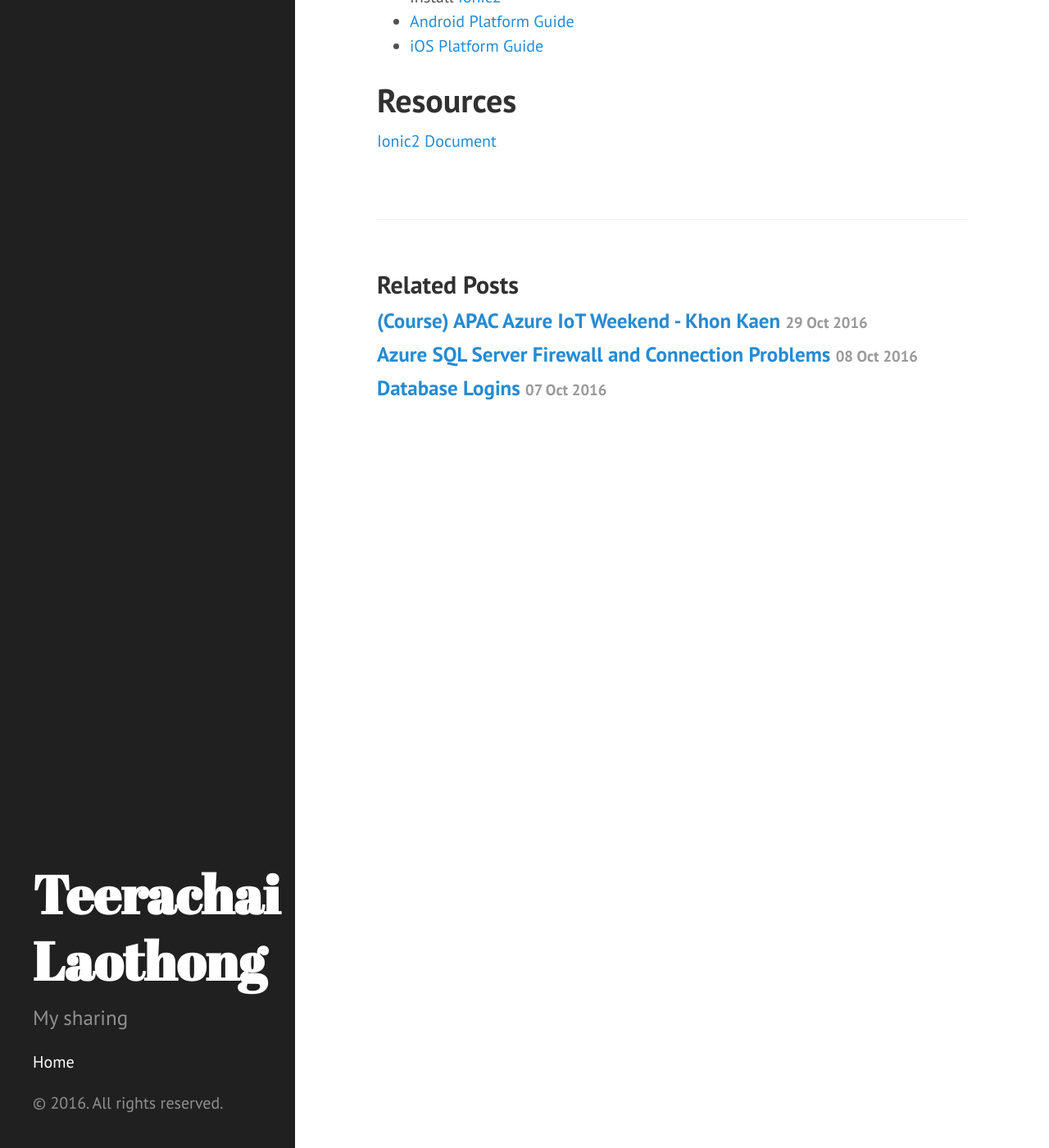
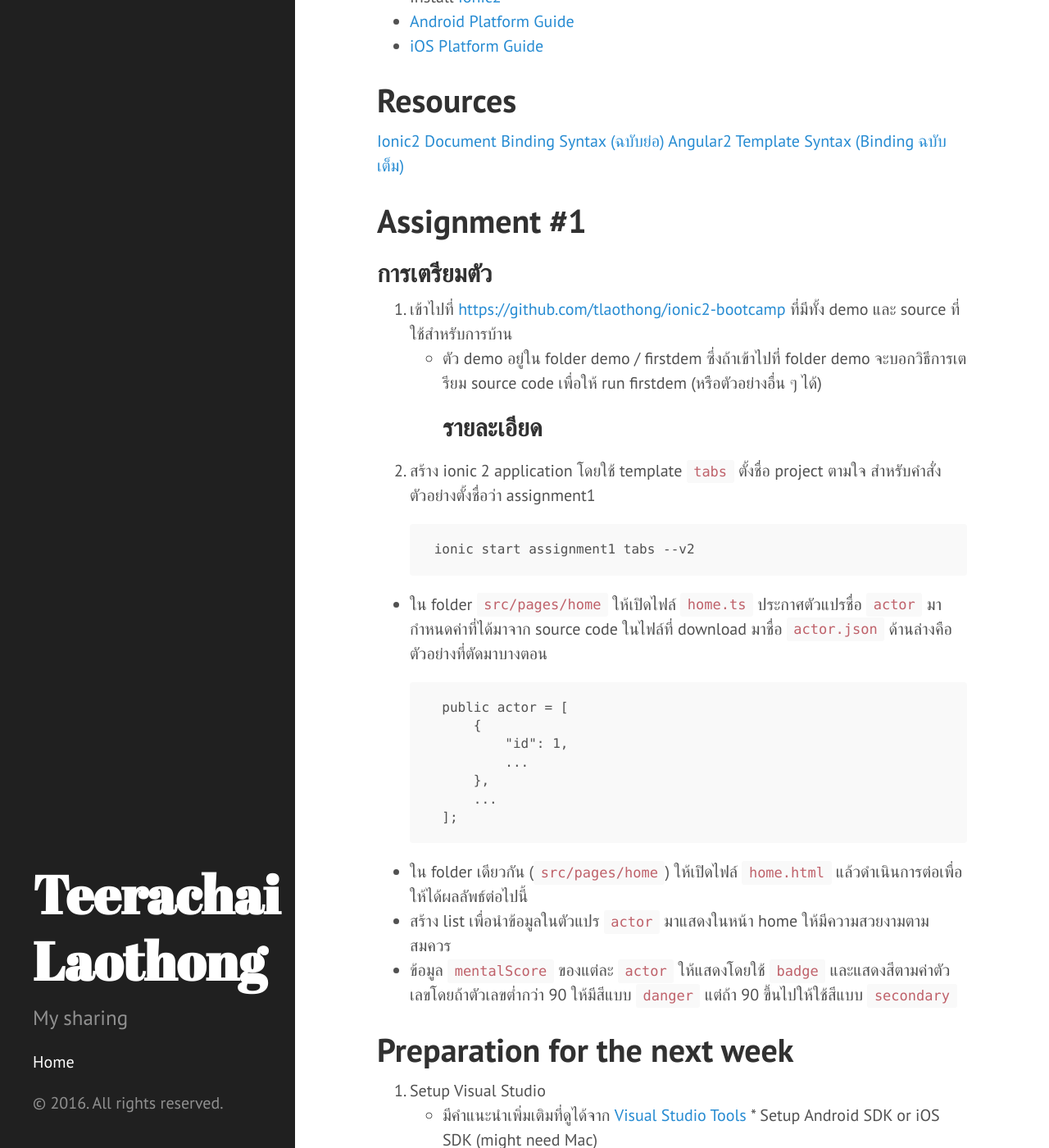
Before and after one commit to tlaothong/tlaothong.github.io, a Jekyll site: the page built from _posts/2016-11-05-course-ionic2.markdown, in a window 1280 px wide and 1400 px high, scrolled down 493 px. Shown: the whole window at 82% size. Built offline with Jekyll 4.4.1, drawn with Linux system fonts in a browser that asks for light colours; comment, search, counter and statistics services are not loaded; some of the changed text lies outside the part shown.

Commit message:
Assignment to Ionic2 Course

````diff
--- a/_posts/2016-11-05-course-ionic2.markdown
+++ b/_posts/2016-11-05-course-ionic2.markdown
@@ -21,3 +21,40 @@ Workshop material's available at: [https://tlaothong.gitbooks.io/ionic2-bootcamp
 
 # Resources
 [Ionic2 Document](http://ionicframework.com/docs/v2/)
+[Binding Syntax (ฉบับย่อ)](http://learnangular2.com/templates/)
+[Angular2 Template Syntax (Binding ฉบับเต็ม)](https://angular.io/docs/ts/latest/guide/template-syntax.html)
+
+# Assignment #1
+## การเตรียมตัว
+1. เข้าไปที่ [https://github.com/tlaothong/ionic2-bootcamp](https://github.com/tlaothong/ionic2-bootcamp) ที่มีทั้ง demo และ source ที่ใช้สำหรับการบ้าน
+* ตัว demo อยู่ใน folder demo / firstdem ซึ่งถ้าเข้าไปที่ folder demo จะบอกวิธีการเตรียม source code เพื่อให้ run firstdem (หรือตัวอย่างอื่น ๆ ได้)
+## รายละเอียด
+1. สร้าง ionic 2 application โดยใช้ template `tabs` ตั้งชื่อ project ตามใจ สำหรับคำสั่งตัวอย่างตั้งชื่อว่า assignment1
+
+    ```
+    ionic start assignment1 tabs --v2
+    ```
+
+* ใน folder `src/pages/home` ให้เปิดไฟล์ `home.ts` ประกาศตัวแปรชื่อ `actor` มากำหนดค่าที่ได้มาจาก source code ในไฟล์ที่ download มาชื่อ `actor.json` ด้านล่างคือตัวอย่างที่ตัดมาบางตอน
+
+    ```
+    public actor = [
+        {
+            "id": 1,
+            ...
+        },
+        ...
+    ];
+    ```
+
+* ใน folder เดียวกัน (`src/pages/home`) ให้เปิดไฟล์ `home.html` แล้วดำเนินการต่อเพื่อให้ได้ผลลัพธ์ต่อไปนี้
+* สร้าง list เพื่อนำข้อมูลในตัวแปร `actor` มาแสดงในหน้า home ให้มีความสวยงามตามสมควร
+* ข้อมูล `mentalScore` ของแต่ละ `actor` ให้แสดงโดยใช้ `badge` และแสดงสีตามค่าตัวเลขโดยถ้าตัวเลขต่ำกว่า 90 ให้มีสีแบบ `danger` แต่ถ้า 90 ขึ้นไปให้ใช้สีแบบ `secondary`
+
+# Preparation for the next week
+1. Setup Visual Studio
+    * มีคำแนะนำเพิ่มเติมที่ดูได้จาก [Visual Studio Tools](http://blog.ionic.io/visual-studio-tools-for-apache-cordova/?_ga=1.95307038.38020642.1478473497)
+* Setup Android SDK or iOS SDK (might need Mac)
+    * ภาพรวมการ setup บนเครื่อง Windows ดูได้จาก [Windows Setup](http://ionicframework.com/docs/v2/resources/platform-setup/windows-setup.html)
+    * รายละเอียดของการติดตั้ง Android SDK [Android Platform Guide](https://cordova.apache.org/docs/en/latest/guide/platforms/android/)
+    * สำหรับเครื่อง Mac อาจติดตั้ง [iOS Platform Guide](https://cordova.apache.org/docs/en/latest/guide/platforms/ios/)
````
